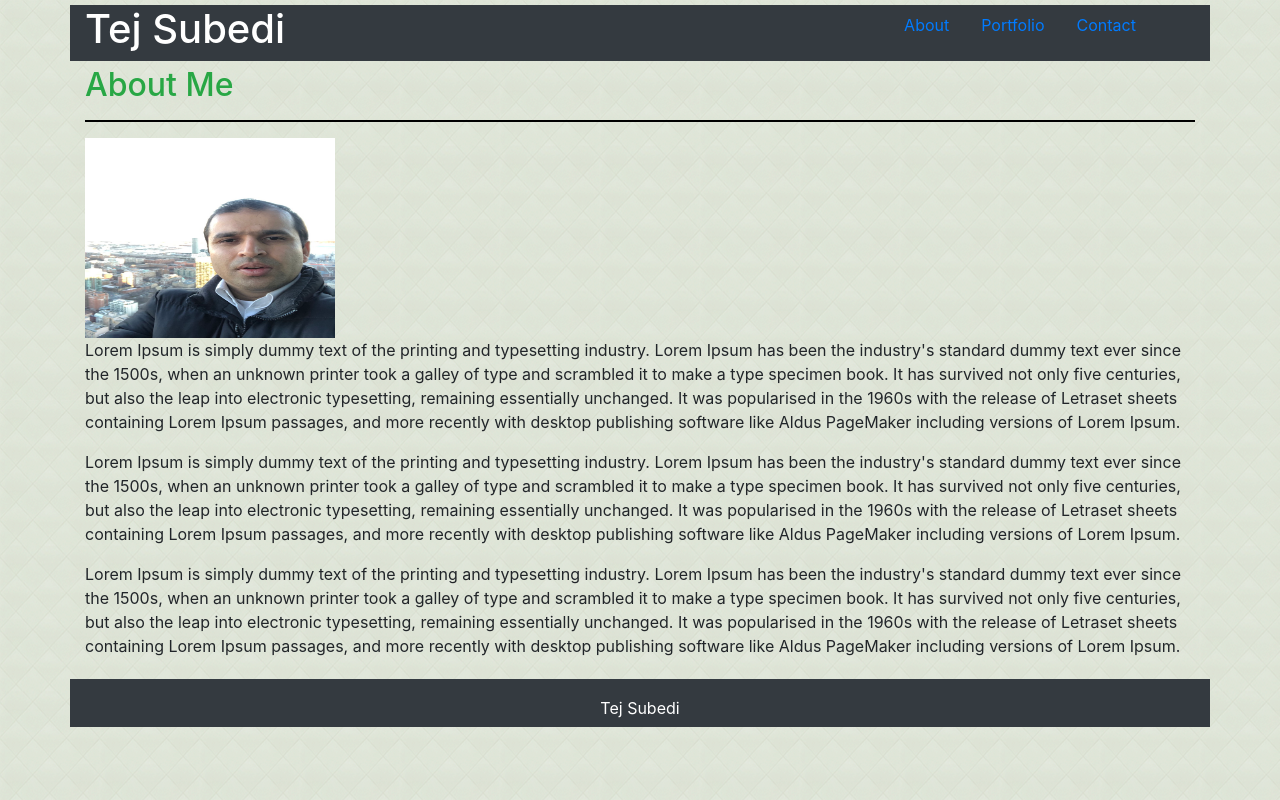
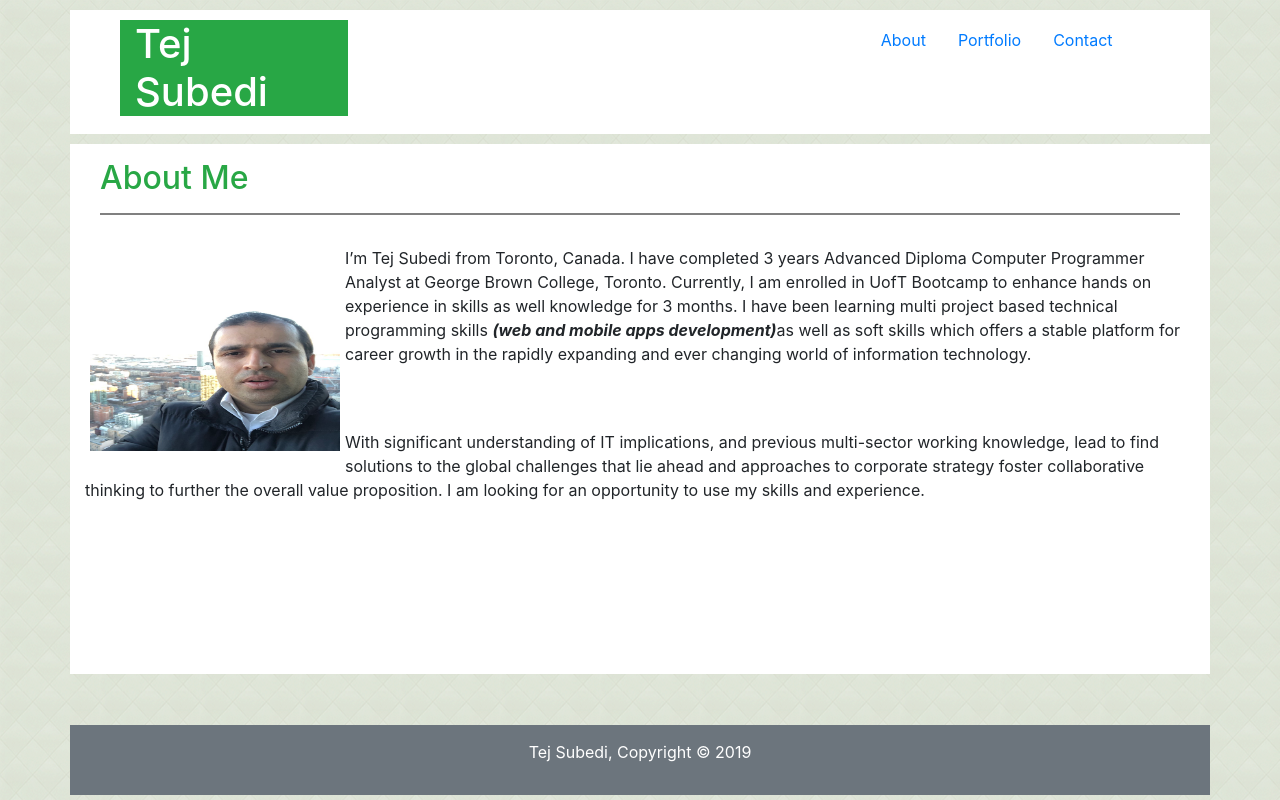
Before and after one commit to tejsubedi/Bootstrap-Portfolio, a plain HTML site: page index.html in a window 1280 px wide. Drawn offline with nearby package versions, Linux system fonts and the light colour scheme.

Commit message:
modified contact, css style and index.html

```diff
--- a/css/style.css
+++ b/css/style.css
@@ -3,18 +3,34 @@ body {
 }
 .container {
     margin: 5px auto;
+    background-color: #ffffff;
+}
+.header {
+    padding: 10px;
+    margin: 10px;
 }
 .float{
     float: left;
 }
+.main-content {
+    width: 100%;
+    min-height: 530px;
+    overflow: scroll;
+}
+.sub-content {
+    padding: 15px;
+}
+.bio-page {
+    clear: right;
+}
 hr{
-    border: black 1px solid ;
+    border: gray 1px solid ;
 }
 .footer {
     color: #ffffff;
     text-align: center;
-    padding: 7px;
-    margin-top: 10px;
+    padding: 5px;
+    margin: 10px;
 
 }
 .relative {
@@ -23,10 +39,13 @@ hr{
 .absolute {
     position: absolute;
     bottom: 5px;
-    left: 35px;
-    color: green;
+    left: 65px;
+    color: #ffffff;
+    background-color: #666666;
+    font-weight: bold;
 }
 .size {
     width: 250px;
     height: 200px;
+    margin: 5px;
 }
--- a/index.html
+++ b/index.html
@@ -13,14 +13,17 @@
 
 <body>
     <div class="container">
-        <div class="row bg-dark text-white">
+        <div class="row bg-white text-success header">
             <div class="col-8">
-                <h1 class="name">Tej Subedi</h1>
+                <div class="col-4 bg-success text-white">
+                        <h1>Tej Subedi</h1>
+                </div>
+                <div class="col-8"></div>
             </div>
             <div class="col-4">
                 <ul class="nav justify-content-center">
                     <li class="nav-item">
-                        <a href="index.html" class="nav-link active">About</a>
+                        <a href="index.html" class="nav-link  active ">About</a>
                     </li>
                     <li class="nav-item">
                         <a href="portfolio.html" class="nav-link">Portfolio</a>
@@ -33,45 +36,50 @@
             </div>
         </div>
     </div>
-    <div class="container">
-        <div class="row ">
-            <div class="col text-success">
+    <div class="container main-content">
+        <div class="row sub-content ">
+            <div class="col text-success ">
                 <h2>About Me</h2>
                 <hr>
             </div>
         </div>
 
-        <div class="row">
+        <div class="row ">
             <div class="col">
-                    <img class="size" class= "float" src="../Bootstrap-Portfolio/assets/image/mypic.jpg" alt="mypic">
-                    <p>Lorem Ipsum is simply dummy text of the printing and typesetting industry. Lorem Ipsum
-                        has been the industry's standard dummy text ever since the 1500s, when an unknown printer
-                        took a galley of type and scrambled it to make a type specimen book. It has survived not
-                        only five centuries, but also the leap into electronic typesetting, remaining essentially
-                        unchanged. It was popularised in the 1960s with the release of Letraset sheets containing
-                        Lorem Ipsum passages, and more recently with desktop publishing software like Aldus PageMaker
-                        including versions of Lorem Ipsum.</p>
-                    <p>Lorem Ipsum is simply dummy text of the printing and typesetting industry. Lorem Ipsum
-                        has been the industry's standard dummy text ever since the 1500s, when an unknown printer
-                        took a galley of type and scrambled it to make a type specimen book. It has survived not
-                        only five centuries, but also the leap into electronic typesetting, remaining essentially
-                        unchanged. It was popularised in the 1960s with the release of Letraset sheets containing
-                        Lorem Ipsum passages, and more recently with desktop publishing software like Aldus PageMaker
-                        including versions of Lorem Ipsum.</p>
-                    <p>Lorem Ipsum is simply dummy text of the printing and typesetting industry. Lorem Ipsum
-                        has been the industry's standard dummy text ever since the 1500s, when an unknown printer
-                        took a galley of type and scrambled it to make a type specimen book. It has survived not
-                        only five centuries, but also the leap into electronic typesetting, remaining essentially
-                        unchanged. It was popularised in the 1960s with the release of Letraset sheets containing
-                        Lorem Ipsum passages, and more recently with desktop publishing software like Aldus PageMaker
-                        including versions of Lorem Ipsum.</p>
+                <div class="float">
+                    <img class="size" src="../Bootstrap-Portfolio/assets/image/mypic.jpg" alt="mypic">
+                </div>
+                <div class="bio-page text-wrap">
+                        <p>
+                                I’m Tej Subedi from Toronto, Canada. I have completed 3 years
+                                Advanced Diploma Computer Programmer Analyst at George Brown College, Toronto. Currently, I am enrolled
+                                in UofT Bootcamp to enhance hands on experience in skills as well knowledge for 3 months.
+                                I have been learning multi project based technical programming skills <em><strong>(web and mobile apps
+                                        development)</strong></em>as well as
+                                soft skills which offers a stable platform for career growth in the rapidly expanding and
+                                ever changing world of information technology.
+                            </p>
+                            <br>
+                            <br>
+                            <p>
+                                With significant understanding of IT implications, and previous multi-sector working
+                                knowledge,
+                                lead to find solutions to the global challenges that lie ahead and approaches to corporate
+                                strategy foster collaborative thinking to further the overall value proposition. I am
+                                looking
+                                for an opportunity to use my skills and experience.
+                            </p>
+
+                </div>
+
+
             </div>
         </div>
     </div>
-    <div class="container">
-        <div class="row bg-dark">
+    <div class="container fixed-bottom">
+        <div class="row bg-secondary">
             <div class="col footer">
-                Tej Subedi
+                    <p>Tej Subedi, Copyright &copy; 2019  </p>
             </div>
         </div>
     </div>
```
Also changed, not shown: contact.html (+8 -8 lines), portfolio.html (+13 -13 lines).
